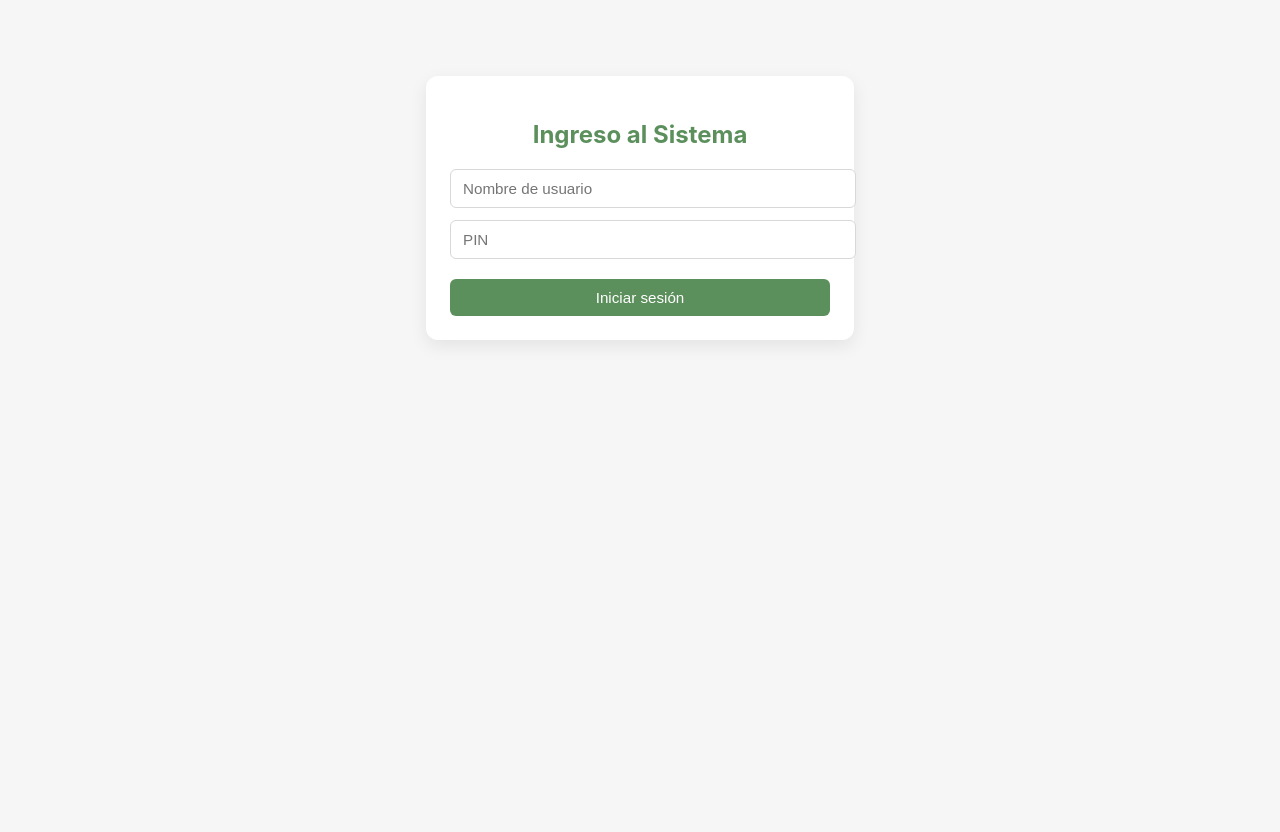
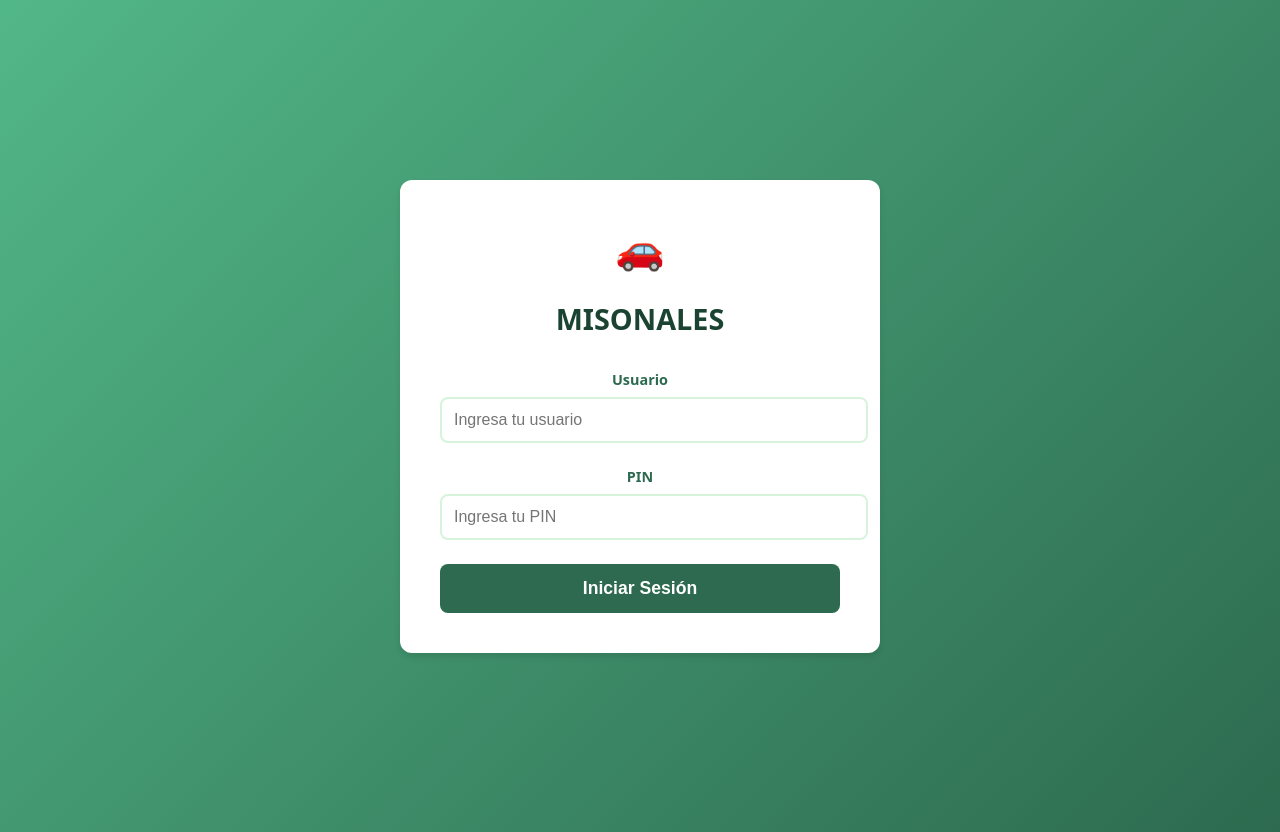
Before and after one commit to Sant-Beco/Misionales, a FastAPI app: page /login in a window 1280 px wide. Before the commit the page ends 343 px from the top, so only its background shows below. Run offline with FastAPI, Linux system fonts and the light colour scheme; parts of the project's set-up code (start-up, migrations or seed data) failed here and were passed over.

Commit message:
falta form script snippet

```diff
--- a/app/routes_auth.py
+++ b/app/routes_auth.py
@@ -140,7 +140,8 @@ def login(
             "token_type": "bearer",
             "expires_in": expiracion_horas * 3600,  # En segundos
             "usuario_id": usuario.id,
-            "nombre": usuario.nombre
+            "nombre": usuario.nombre,
+            "rol": usuario.rol  # ← AGREGAR ESTA LÍNEA
         }
 
     except HTTPException:
--- a/app/templates/login.html
+++ b/app/templates/login.html
@@ -1,84 +1,207 @@
-<!doctype html>
+<!DOCTYPE html>
 <html lang="es">
 <head>
-  <meta charset="utf-8" />
-  <meta name="viewport" content="width=device-width, initial-scale=1" />
-  <title>Ingreso al Sistema</title>
-  <link rel="stylesheet" href="/static/css/style.css?v=1">
-  <link rel="icon" href="../static/img/Logotipo, Original-01.png" type="image/png">
+  <meta charset="UTF-8">
+  <meta name="viewport" content="width=device-width, initial-scale=1.0">
+  <title>Login - Misionales</title>
+  <link rel="stylesheet" href="/static/css/style.css">
+  <style>
+    body {
+      background: linear-gradient(135deg, #52b788 0%, #2d6a4f 100%);
+      display: flex;
+      align-items: center;
+      justify-content: center;
+      min-height: 100vh;
+      margin: 0;
+      font-family: system-ui, -apple-system, sans-serif;
+    }
+
+    .login-card {
+      background: white;
+      padding: 2.5rem;
+      border-radius: 12px;
+      box-shadow: 0 4px 6px rgba(0,0,0,0.1);
+      width: 100%;
+      max-width: 400px;
+    }
+
+    .login-title {
+      text-align: center;
+      color: #1b4332;
+      margin-bottom: 2rem;
+      font-size: 1.8rem;
+    }
+
+    .form-group {
+      margin-bottom: 1.5rem;
+    }
+
+    .form-group label {
+      display: block;
+      margin-bottom: 0.5rem;
+      color: #2d6a4f;
+      font-weight: 600;
+    }
+
+    .form-input {
+      width: 100%;
+      padding: 0.75rem;
+      border: 2px solid #d8f3dc;
+      border-radius: 8px;
+      font-size: 1rem;
+      transition: border-color 0.3s;
+    }
+
+    .form-input:focus {
+      outline: none;
+      border-color: #52b788;
+    }
+
+    .btn-login {
+      width: 100%;
+      padding: 0.875rem;
+      background: #2d6a4f;
+      color: white;
+      border: none;
+      border-radius: 8px;
+      font-size: 1.1rem;
+      font-weight: 600;
+      cursor: pointer;
+      transition: background 0.3s;
+    }
+
+    .btn-login:hover {
+      background: #1b4332;
+    }
+
+    .btn-login:disabled {
+      background: #95d5b2;
+      cursor: not-allowed;
+    }
+
+    .error-message {
+      background: #fee2e2;
+      color: #991b1b;
+      padding: 0.75rem;
+      border-radius: 6px;
+      margin-bottom: 1rem;
+      display: none;
+    }
+
+    .logo {
+      text-align: center;
+      margin-bottom: 1.5rem;
+    }
+
+    .logo-text {
+      font-size: 2.5rem;
+      color: #2d6a4f;
+    }
+  </style>
 </head>
 <body>
-  <div id="loginBox" class="login-card">
-    <h2 class="title">Ingreso al Sistema</h2>
+  <div class="login-card">
+    <div class="logo">
+      <div class="logo-text">🚗</div>
+    </div>
 
-    <div class="login-fields">
-      <input id="loginNombre" class="input" placeholder="Nombre de usuario" autocomplete="off">
-      <input id="loginPin" type="password" class="input" placeholder="PIN">
+    <h1 class="login-title">MISONALES</h1>
 
-      <button id="loginBtn" class="btn-primary">Iniciar sesión</button>
+    <div id="errorMessage" class="error-message"></div>
 
-      <p id="loginError" class="error-text hidden">Usuario o PIN incorrecto</p>
-      <p id="serverError" class="error-text hidden">Error en el servidor</p>
-    </div>
+    <form id="loginForm">
+      <div class="form-group">
+        <label for="nombre">Usuario</label>
+        <input
+          type="text"
+          id="nombre"
+          name="nombre"
+          class="form-input"
+          placeholder="Ingresa tu usuario"
+          required
+          autocomplete="username"
+        >
+      </div>
+
+      <div class="form-group">
+        <label for="pin">PIN</label>
+        <input
+          type="password"
+          id="pin"
+          name="pin"
+          class="form-input"
+          placeholder="Ingresa tu PIN"
+          required
+          autocomplete="current-password"
+        >
+      </div>
+
+      <button type="submit" id="btnLogin" class="btn-login">
+        Iniciar Sesión
+      </button>
+    </form>
   </div>
 
   <script>
-    document.getElementById("loginBtn").onclick = async () => {
-      const nombre = document.getElementById("loginNombre").value.trim();
-      const pin = document.getElementById("loginPin").value.trim();
+    // Limpiar localStorage al cargar login
+    localStorage.clear();
 
-      // Ocultar mensajes previos
-      document.getElementById("loginError").classList.add("hidden");
-      document.getElementById("serverError").classList.add("hidden");
+    const form = document.getElementById('loginForm');
+    const btnLogin = document.getElementById('btnLogin');
+    const errorMessage = document.getElementById('errorMessage');
 
-      if (!nombre || !pin) {
-        document.getElementById("loginError").textContent = "Complete todos los campos";
-        document.getElementById("loginError").classList.remove("hidden");
-        return;
-      }
+    function showError(message) {
+      errorMessage.textContent = message;
+      errorMessage.style.display = 'block';
+      setTimeout(() => {
+        errorMessage.style.display = 'none';
+      }, 5000);
+    }
 
-      const formData = new FormData();
-      formData.append("nombre", nombre);
-      formData.append("pin", pin);
+    form.addEventListener('submit', async (e) => {
+      e.preventDefault();
+
+      const formData = new FormData(form);
+
+      btnLogin.disabled = true;
+      btnLogin.textContent = 'Iniciando...';
+      errorMessage.style.display = 'none';
 
       try {
-        const res = await fetch("/auth/login", {
-          method: "POST",
+        const response = await fetch('/auth/login', {
+          method: 'POST',
           body: formData
         });
 
-        if (!res.ok) {
-          // Error de usuario o PIN
-          if (res.status === 400 || res.status === 401) {
-            document.getElementById("loginError").textContent = "Usuario o PIN incorrecto";
-            document.getElementById("loginError").classList.remove("hidden");
+        if (response.ok) {
+          const data = await response.json();
+
+          // ✅ Guardar datos en localStorage (incluyendo rol)
+          localStorage.setItem('token', data.access_token);
+          localStorage.setItem('usuario_id', data.usuario_id);
+          localStorage.setItem('nombre', data.nombre);
+          localStorage.setItem('rol', data.rol || 'user');  // ← NUEVO
+
+          // ✅ Redirigir según el rol
+          if (data.rol === 'admin') {
+            // Admins van al panel de admin
+            window.location.href = '/admin';
           } else {
-            // Error inesperado
-            document.getElementById("serverError").textContent = "Error del servidor";
-            document.getElementById("serverError").classList.remove("hidden");
+            // Usuarios normales van al formulario
+            window.location.href = '/';
           }
-          return;
+        } else {
+          const error = await response.json();
+          showError(error.detail || 'Usuario o PIN incorrecto');
         }
-
-        const data = await res.json();
-
-        // ✅ CORREGIDO: Guardar access_token correctamente
-        console.log("Respuesta del login:", data);  // Debug
-
-        localStorage.setItem("token", data.access_token);  // ✅ access_token, NO token
-        localStorage.setItem("usuario_id", data.usuario_id);
-        localStorage.setItem("nombre", data.nombre);
-
-        console.log("Token guardado:", localStorage.getItem("token"));  // Debug
-
-        // Redirigir al formulario principal
-        window.location.href = "/";
-      } catch (err) {
-        console.error("Error en login:", err);  // Debug
-        document.getElementById("serverError").textContent = "Error de conexión con el servidor";
-        document.getElementById("serverError").classList.remove("hidden");
+      } catch (error) {
+        console.error('Error:', error);
+        showError('Error de conexión. Intenta nuevamente.');
+      } finally {
+        btnLogin.disabled = false;
+        btnLogin.textContent = 'Iniciar Sesión';
       }
-    };
+    });
   </script>
 </body>
 </html>
```
Also changed, not shown: app/templates/form.html (+135 -58 lines).
